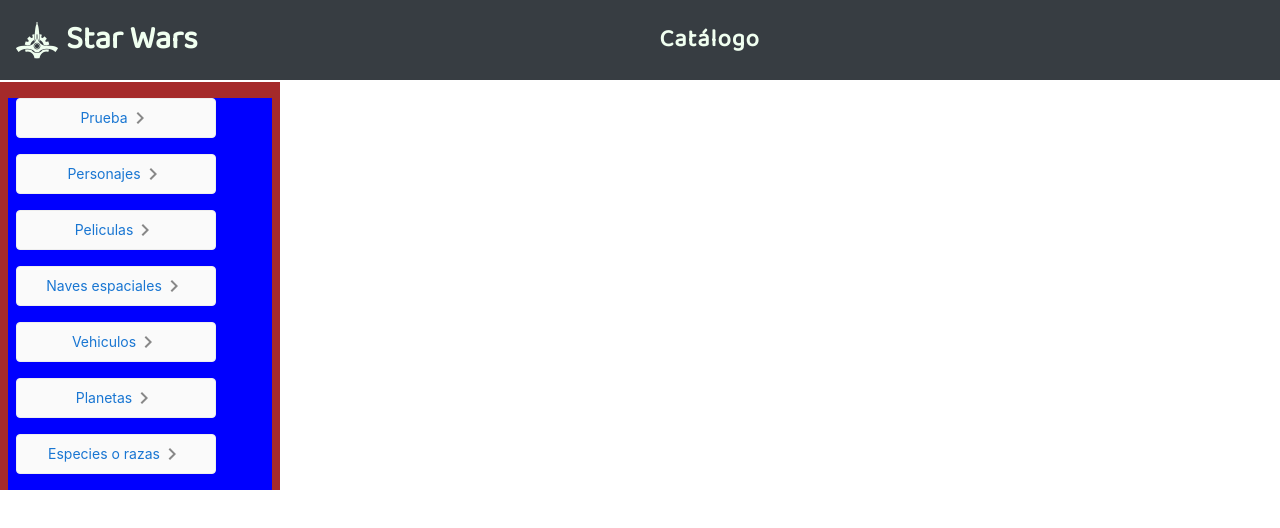
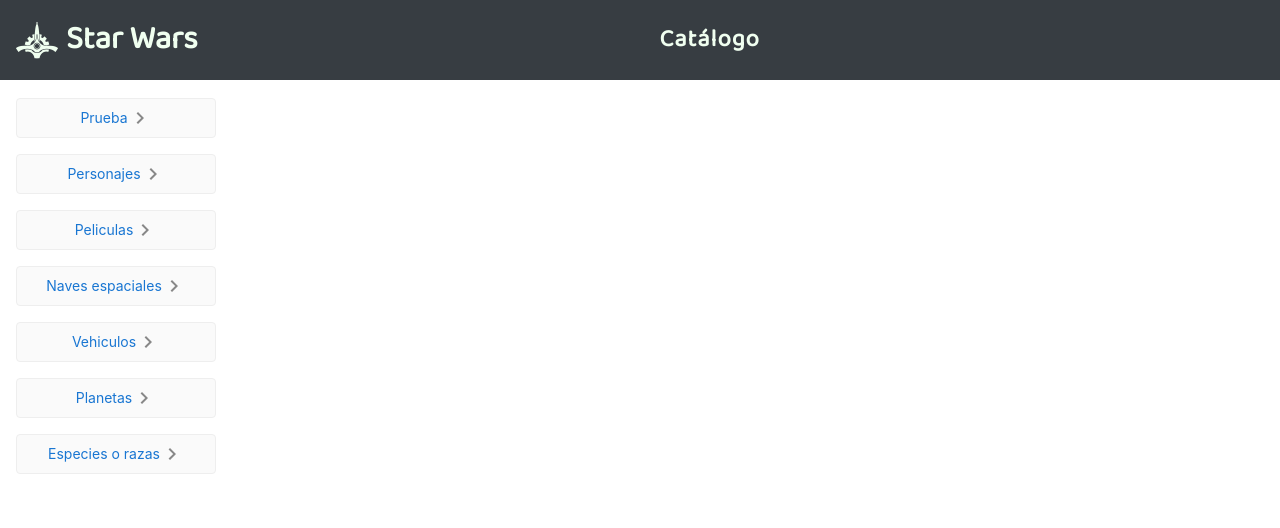
Before and after one commit to hedvd/Star_wars, an Angular app: page / in a window 1280 px wide. Shown: the top 528 px of the page. Built offline with nearby package versions, Linux system fonts and the light colour scheme.

Commit message:
faviconcorrec

```diff
--- a/src/app/app.component.css
+++ b/src/app/app.component.css
@@ -85,16 +85,14 @@
     flex-direction: column;
     align-items: left;
     float: left;
-    background-color: brown;
-  }
+   }
 
   .card-container {
     display:flex;
     flex-wrap: wrap;
     justify-content: left;
     margin-top: 16px;
-    background-color:blue;
-    }
+   }
 
 
   svg.material-icons {
--- a/src/app/app.component.html
+++ b/src/app/app.component.html
@@ -63,8 +63,6 @@
 
 </div>
 <div class="Api" >
-
-
 </div>
 
 <!-- * * * * * * * * * * * * * * * * * * * * * * * * * * * * * * * -->
```
